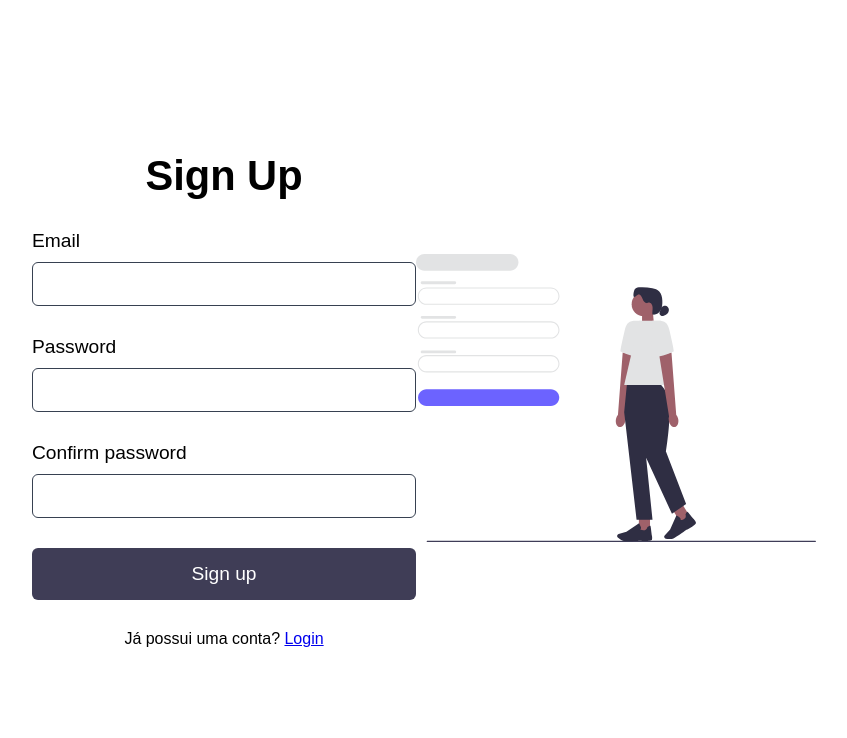
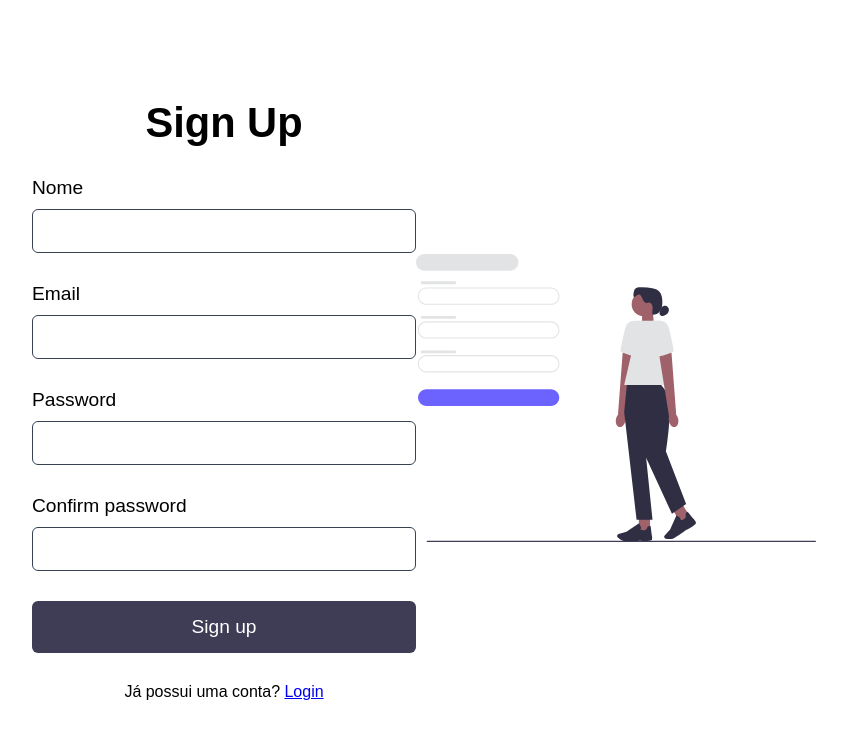
Before and after one commit to GuilhermeSella/app_coordinates, a React (Vite) app: page /app_coordinates/signup in a window 1280 px wide. Shown: the top 738 px of the page, without its empty margins (216-1063 px from the left). Built offline with nearby package versions, Linux system fonts and the light colour scheme.

Commit message:
create auth context

```diff
--- a/package.json
+++ b/package.json
@@ -1,5 +1,5 @@
 {
-  "homepage": "https://guilhermesella.github.com/app_coordinates",
+  "homepage": "https://guilhermesella.github.io/app_coordinates",
   "name": "coordinates",
   "private": true,
   "version": "0.0.0",
--- a/src/App.jsx
+++ b/src/App.jsx
@@ -3,13 +3,17 @@ import Footer from './components/Home/Footer'
 import Header from './components/Home/Header'
 import { Outlet } from 'react-router-dom'
 
+
+
 function App() {
 
   return (
     <>
+
     <Header/>
       <Outlet/>
      <Footer/>
+
     </>
   )
 }
--- /dev/null
+++ b/src/contexts/auth.jsx
@@ -0,0 +1,35 @@
+import {useState, createContext, useEffect} from 'react'
+
+
+export const AuthContext = createContext({});
+
+
+function AuthProvider({children}){
+
+    const [user, setUser] = useState(null)
+
+    function signIn(email, password){
+        console.log(email)
+        console.log(password)
+        alert("logado")
+    }
+
+    function signUp(name, email,password){
+        alert("cadastrado")
+    }
+
+    return(
+        <AuthContext.Provider
+            value={{
+                signed: !!user,
+                user,
+                signIn,
+                signUp
+            }}
+        >
+            {children}
+        </AuthContext.Provider>
+    )
+}
+
+export default AuthProvider;
--- a/src/main.jsx
+++ b/src/main.jsx
@@ -9,6 +9,10 @@ import SignIn from './pages/Login/SignIn.jsx'
 import SignUp from './pages/SignUp/SignUp.jsx'
 import Error from './pages/Error/Error.jsx'
 import { RouterProvider, HashRouter, createBrowserRouter} from 'react-router-dom'
+
+
+import AuthProvider from './contexts/auth.jsx'
+
 
 const routes = createBrowserRouter([
   {
@@ -51,8 +55,12 @@ const routes = createBrowserRouter([
 
 ReactDOM.createRoot(document.getElementById('root')).render(
   <React.StrictMode>
-    <GlobalStyle/>
-    <RouterProvider router={routes}/>
+
+    <AuthProvider>
+      <GlobalStyle/>
+        <RouterProvider router={routes}/>
+    </AuthProvider>
+
 
   </React.StrictMode>,
 )
--- a/src/pages/Login/SignIn.jsx
+++ b/src/pages/Login/SignIn.jsx
@@ -1,18 +1,32 @@
-import React, { useState } from 'react';
+import React, { useState, useContext } from 'react';
 import { FormStyle } from '../../components/Form/Login.style';
 import { Link } from 'react-router-dom';
 import Login from './login.svg'
+import {AuthContext } from '../../contexts/auth'
+
 
 function SignIn(props) {
 
     const [email, setEmail] = useState();
     const [password, setPassword] = useState();
 
+    const {signIn} =  useContext(AuthContext)
+
+    function handleSignIn(e){
+        e.preventDefault();
+
+        if(email !== '' && password !== ''){
+            signIn(email,password)
+        }
+
+
+    }
+
     return (
         <FormStyle>
 
             <div className='Divform'>
-                <form >
+                <form onSubmit={handleSignIn} >
                     <h1>Sign in</h1>
                     <div>
                         <label>Email</label>
--- a/src/pages/SignUp/SignUp.jsx
+++ b/src/pages/SignUp/SignUp.jsx
@@ -1,20 +1,37 @@
-import React, { useState } from 'react';
+import React, { useState, useContext } from 'react';
 import { FormStyle } from '../../components/Form/Login.style';
 import { Link } from 'react-router-dom';
 import signup from './signup.svg'
+import { AuthContext } from '../../contexts/auth';
+
 
 
 function SignUp() {
 
+    const [nome, setNome] = useState()
     const [email, setEmail] = useState();
     const [password, setPassword] = useState();
     const [confirmPass, setConfirmPass] = useState();
 
+    const {signUp} = useContext(AuthContext)
+
+    function handleSubmit(e){
+        e.preventDefault()
+        if(nome !== "" &&  email !== "" && password !== '' && confirmPass !== '' && password === confirmPass){
+            signUp(nome,email,password)
+        }
+    }
+
+
     return (
     <FormStyle>
          <div className='Divform'>
-                <form>
+                <form onSubmit={handleSubmit}>
                     <h1>Sign Up</h1>
+                    <div>
+                        <label>Nome</label>
+                        <input type="text" required="" onChange={(e) => setNome(e.target.value)}/>
+                    </div>
                     <div>
                         <label>Email</label>
                         <input type="email" required="" onChange={(e) => setEmail(e.target.value)}/>
```
